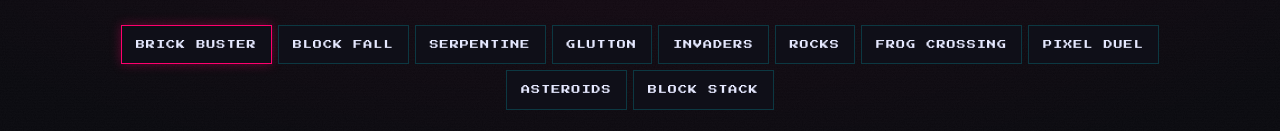
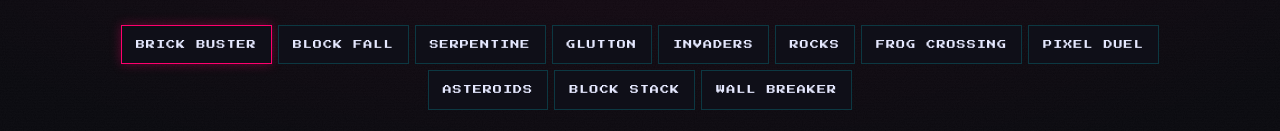
Before and after one commit to esteban-lt/arcade-vault, a Next.js app: page /hall-of-fame in a window 1280 px wide. Shown: the part 196-327 px from the top of the page. Built offline with nearby package versions, Linux system fonts and the light colour scheme; no server answers; the database is empty.

Commit message:
add wall breaker card to the catalog

```diff
--- a/src/lib/games.ts
+++ b/src/lib/games.ts
@@ -113,6 +113,16 @@ export const GAMES: Game[] = [
     coverClassName: "cover-block-stack",
     accentColor: "yellow",
   },
+  {
+    id: "wall-breaker",
+    title: "WALL BREAKER",
+    shortDescription: "Desvía la pelota con la paleta y derriba muros de bloques.",
+    longDescription:
+      "Mueve la paleta con las flechas o el ratón y mantén la pelota en juego para romper cada bloque del muro. Son cinco muros con patrones distintos, y en cada uno la pelota va un 10 % más rápida. Tienes tres vidas para limpiarlos todos.",
+    category: "ARCADE",
+    coverClassName: "cover-wall-breaker",
+    accentColor: "magenta",
+  },
 ];
 
 export const CATEGORY_FILTERS: GameCategoryFilter[] = [
```
Also changed, not shown: src/app/globals.css (+9 -0 lines).
